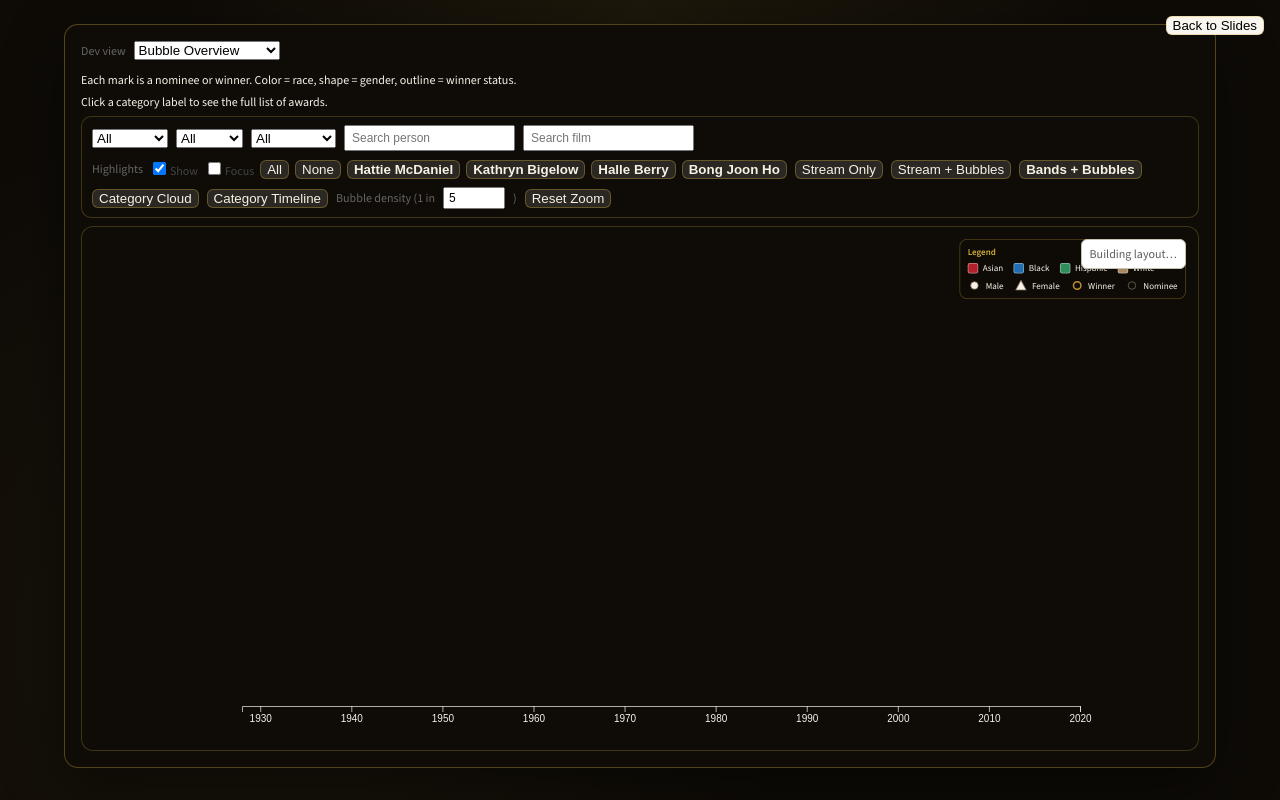
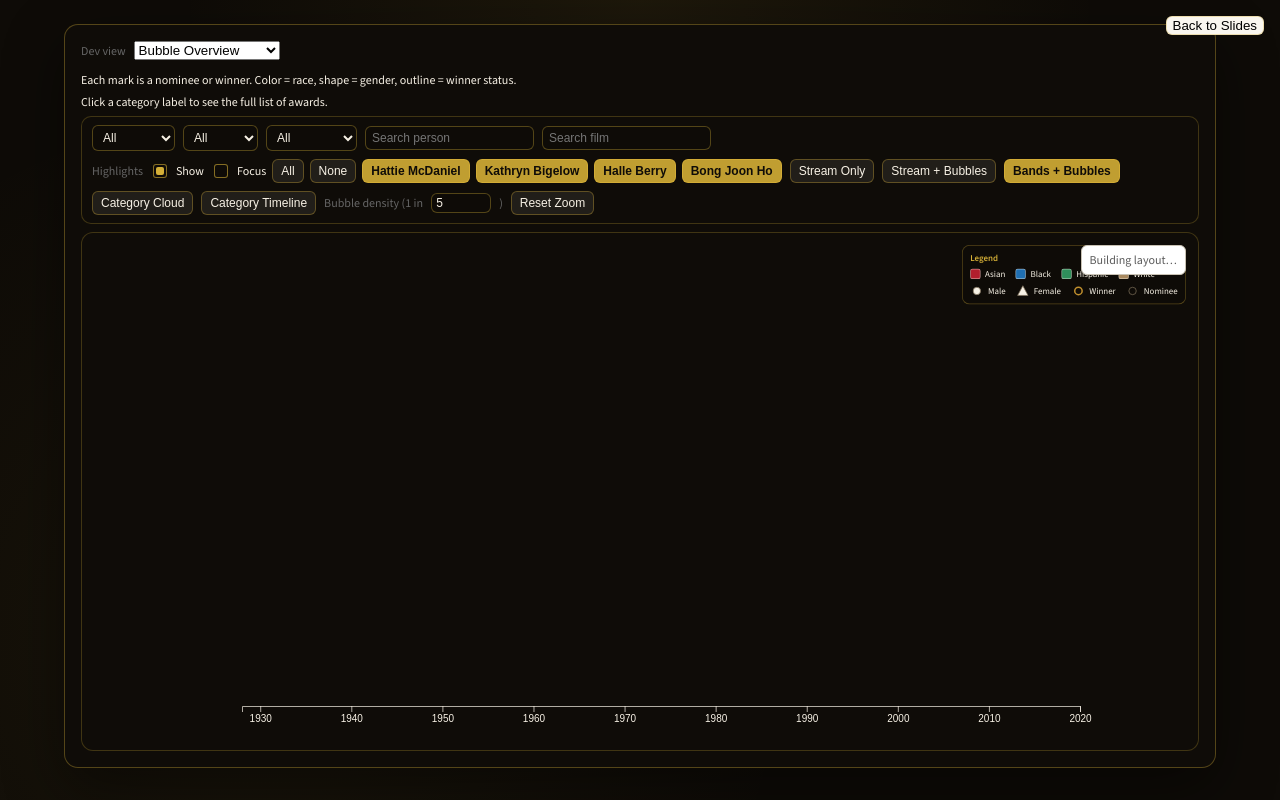
Before and after one commit to rkpindigo/ecs272_final_project, a React (Create React App) app in the folder react-typescript-project/: page / in a window 1280 px wide. Both pictures are taken after a click on the button "Dev View". Built offline with nearby package versions, Linux system fonts and the light colour scheme.

Commit message:
style: button styling fixes

```diff
--- a/react-typescript-project/src/App.css
+++ b/react-typescript-project/src/App.css
@@ -495,6 +495,93 @@
   opacity: 0.4;
 }
 
+.plot-dark select,
+.plot-dark input[type="text"],
+.plot-dark input[type="number"] {
+  background: rgba(15, 12, 8, 0.85);
+  color: var(--oscars-ivory);
+  border: 1px solid rgba(212, 175, 55, 0.35);
+  border-radius: 6px;
+  padding: 4px 6px;
+  font-size: 12px;
+}
+
+.plot-dark select:focus,
+.plot-dark input[type="text"]:focus,
+.plot-dark input[type="number"]:focus {
+  outline: none;
+  border-color: rgba(212, 175, 55, 0.7);
+  box-shadow: 0 0 0 2px rgba(212, 175, 55, 0.25);
+}
+
+.plot-dark input[type="checkbox"] {
+  accent-color: var(--oscars-gold);
+}
+
+.plot-dark .control-check {
+  display: inline-flex;
+  align-items: center;
+  gap: 6px;
+  font-size: 12px;
+  color: var(--oscars-ivory);
+}
+
+.plot-dark .control-check input[type="checkbox"] {
+  appearance: none;
+  width: 14px;
+  height: 14px;
+  border: 1px solid rgba(212, 175, 55, 0.6);
+  border-radius: 3px;
+  background: rgba(15, 12, 8, 0.85);
+  display: inline-grid;
+  place-content: center;
+}
+
+.plot-dark .control-check input[type="checkbox"]::after {
+  content: "";
+  width: 8px;
+  height: 8px;
+  transform: scale(0);
+  transition: transform 120ms ease;
+  background: var(--oscars-gold);
+  border-radius: 2px;
+}
+
+.plot-dark .control-check input[type="checkbox"]:checked::after {
+  transform: scale(1);
+}
+
+.plot-dark input[type="number"] {
+  color-scheme: dark;
+}
+
+.plot-dark input[type="number"]::-webkit-inner-spin-button,
+.plot-dark input[type="number"]::-webkit-outer-spin-button {
+  filter: invert(1) brightness(1.15);
+}
+
+.plot-dark select option {
+  background: #0f0c08;
+  color: var(--oscars-ivory);
+}
+
+.plot-dark .control-button {
+  background: rgba(247, 241, 229, 0.08);
+  color: var(--oscars-ivory);
+  border: 1px solid rgba(212, 175, 55, 0.35);
+  border-radius: 6px;
+  padding: 4px 8px;
+  font-size: 12px;
+  cursor: pointer;
+}
+
+.plot-dark .control-button.is-selected {
+  background: rgba(212, 175, 55, 0.9);
+  color: #0f0c08;
+  border-color: rgba(212, 175, 55, 0.9);
+  font-weight: 600;
+}
+
 .plot-surface {
   background: var(--plot-bg, #ffffff);
   border: 1px solid var(--plot-border, #c9c2b4);
--- a/react-typescript-project/src/components/GenderRaceTrends.tsx
+++ b/react-typescript-project/src/components/GenderRaceTrends.tsx
@@ -267,21 +267,71 @@ export function GenderRaceTrends({
   return (
     <div className="plot-dark" style={{ marginTop: 0 }}>
       <div style={{ display: 'flex', gap: 8, marginBottom: 8 }}>
-        <button onClick={() => { set_mode('all'); set_selected(null); }}>All</button>
-        <button onClick={() => { set_mode('gender'); set_selected(null); }}>Gender</button>
-        <button onClick={() => { set_mode('race'); set_selected(null); }}>Race</button>
+        <button
+          className={mode === 'all' ? 'control-button is-selected' : 'control-button'}
+          onClick={() => { set_mode('all'); set_selected(null); }}
+        >
+          All
+        </button>
+        <button
+          className={mode === 'gender' ? 'control-button is-selected' : 'control-button'}
+          onClick={() => { set_mode('gender'); set_selected(null); }}
+        >
+          Gender
+        </button>
+        <button
+          className={mode === 'race' ? 'control-button is-selected' : 'control-button'}
+          onClick={() => { set_mode('race'); set_selected(null); }}
+        >
+          Race
+        </button>
         {mode === 'race' && (
-          <button onClick={() => set_race_detail((prev) => !prev)}>
+          <button className="control-button" onClick={() => set_race_detail((prev) => !prev)}>
             {race_detail ? 'Aggregate Race' : 'Individual Races'}
           </button>
         )}
-        <button onClick={() => set_metric('percent_winners')}>% of Winners</button>
-        <button onClick={() => set_metric('percent_total')}>% of Nominees</button>
-        <button onClick={() => set_metric('count')}>Show Counts</button>
-        <button onClick={() => request_view('bar')}>Bars</button>
-        <button onClick={() => request_view('bubble')}>Bubble Bars</button>
-        <button onClick={() => request_view('pictogram')}>Pictogram</button>
-        <button onClick={() => request_view('line')}>Line</button>
+        <button
+          className={metric === 'percent_winners' ? 'control-button is-selected' : 'control-button'}
+          onClick={() => set_metric('percent_winners')}
+        >
+          % of Winners
+        </button>
+        <button
+          className={metric === 'percent_total' ? 'control-button is-selected' : 'control-button'}
+          onClick={() => set_metric('percent_total')}
+        >
+          % of Nominees
+        </button>
+        <button
+          className={metric === 'count' ? 'control-button is-selected' : 'control-button'}
+          onClick={() => set_metric('count')}
+        >
+          Show Counts
+        </button>
+        <button
+          className={view === 'bar' ? 'control-button is-selected' : 'control-button'}
+          onClick={() => request_view('bar')}
+        >
+          Bars
+        </button>
+        <button
+          className={view === 'bubble' ? 'control-button is-selected' : 'control-button'}
+          onClick={() => request_view('bubble')}
+        >
+          Bubble Bars
+        </button>
+        <button
+          className={view === 'pictogram' ? 'control-button is-selected' : 'control-button'}
+          onClick={() => request_view('pictogram')}
+        >
+          Pictogram
+        </button>
+        <button
+          className={view === 'line' ? 'control-button is-selected' : 'control-button'}
+          onClick={() => request_view('line')}
+        >
+          Line
+        </button>
       </div>
 
       <div
--- a/react-typescript-project/src/components/bubble-overview/BubbleControls.tsx
+++ b/react-typescript-project/src/components/bubble-overview/BubbleControls.tsx
@@ -167,36 +167,49 @@ export function BubbleControls({
                     <span style={{ fontSize: 12, color: "#666" }}>
                         Highlights
                     </span>
-                    <label style={{ fontSize: 12, color: "#444" }}>
+                    <label className="control-check">
                         <input
                             type="checkbox"
                             checked={show_highlights}
                             onChange={(e) =>
                                 set_show_highlights(e.target.checked)
                             }
-                            style={{ marginRight: 4 }}
                         />
                         Show
                     </label>
-                    <label style={{ fontSize: 12, color: "#444" }}>
+                    <label className="control-check">
                         <input
                             type="checkbox"
                             checked={focus_highlights}
                             onChange={(e) =>
                                 set_focus_highlights(e.target.checked)
                             }
-                            style={{ marginRight: 4 }}
                         />
                         Focus
                     </label>
                     {show_highlight_buttons && (
                         <>
-                            <button onClick={enable_all_highlights}>All</button>
-                            <button onClick={clear_highlights}>None</button>
+                            <button
+                                className="control-button"
+                                onClick={enable_all_highlights}
+                            >
+                                All
+                            </button>
+                            <button
+                                className="control-button"
+                                onClick={clear_highlights}
+                            >
+                                None
+                            </button>
                             {highlights.map((h) => (
                                 <button
                                     key={h.id}
                                     onClick={() => toggle_highlight(h.id)}
+                                    className={
+                                        highlight_ids.includes(h.id)
+                                            ? "control-button is-selected"
+                                            : "control-button"
+                                    }
                                     style={{
                                         fontWeight: highlight_ids.includes(h.id)
                                             ? "bold"
@@ -229,56 +242,51 @@ export function BubbleControls({
                 <>
                     <button
                         onClick={() => set_view_mode("stream")}
-                        style={{
-                            fontWeight:
-                                view_mode === "stream"
-                                    ? "bold"
-                                    : "normal",
-                        }}
+                        className={
+                            view_mode === "stream"
+                                ? "control-button is-selected"
+                                : "control-button"
+                        }
                     >
                         Stream Only
                     </button>
                     <button
                         onClick={() => set_view_mode("stream-bubbles")}
-                        style={{
-                            fontWeight:
-                                view_mode === "stream-bubbles"
-                                    ? "bold"
-                                    : "normal",
-                        }}
+                        className={
+                            view_mode === "stream-bubbles"
+                                ? "control-button is-selected"
+                                : "control-button"
+                        }
                     >
                         Stream + Bubbles
                     </button>
                     <button
                         onClick={() => set_view_mode("bands-bubbles")}
-                        style={{
-                            fontWeight:
-                                view_mode === "bands-bubbles"
-                                    ? "bold"
-                                    : "normal",
-                        }}
+                        className={
+                            view_mode === "bands-bubbles"
+                                ? "control-button is-selected"
+                                : "control-button"
+                        }
                     >
                         Bands + Bubbles
                     </button>
                     <button
                         onClick={() => set_view_mode("category-cloud")}
-                        style={{
-                            fontWeight:
-                                view_mode === "category-cloud"
-                                    ? "bold"
-                                    : "normal",
-                        }}
+                        className={
+                            view_mode === "category-cloud"
+                                ? "control-button is-selected"
+                                : "control-button"
+                        }
                     >
                         Category Cloud
                     </button>
                     <button
                         onClick={() => set_view_mode("category-timeseries")}
-                        style={{
-                            fontWeight:
-                                view_mode === "category-timeseries"
-                                    ? "bold"
-                                    : "normal",
-                        }}
+                        className={
+                            view_mode === "category-timeseries"
+                                ? "control-button is-selected"
+                                : "control-button"
+                        }
                     >
                         Category Timeline
                     </button>
@@ -320,7 +328,12 @@ export function BubbleControls({
                     {(view_mode === "bands-bubbles" ||
                         view_mode === "category-cloud" ||
                         view_mode === "category-timeseries") && (
-                        <button onClick={on_reset_zoom}>Reset Zoom</button>
+                        <button
+                            className="control-button"
+                            onClick={on_reset_zoom}
+                        >
+                            Reset Zoom
+                        </button>
                     )}
                 </>
             )}
@@ -336,10 +349,18 @@ export function BubbleControls({
                     >
                         → {selected_category}
                     </span>
-                    <button onClick={on_back_to_overview}>
+                    <button
+                        className="control-button"
+                        onClick={on_back_to_overview}
+                    >
                         ← Back to Overview
                     </button>
-                    <button onClick={on_reset_zoom}>Reset Zoom</button>
+                    <button
+                        className="control-button"
+                        onClick={on_reset_zoom}
+                    >
+                        Reset Zoom
+                    </button>
                 </>
             )}
         </div>
```
